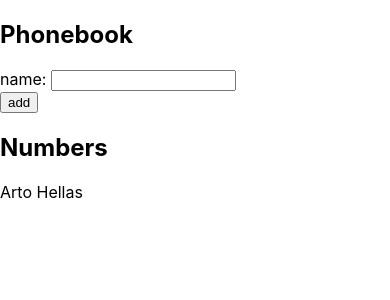
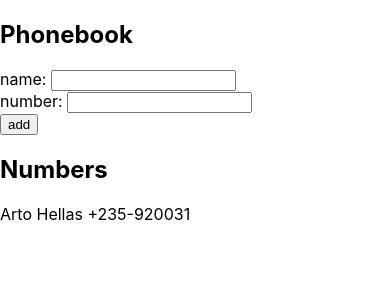
Before and after one commit to Mknea/fullstackopen, a React (Create React App) app in the folder osa2/puhelinluettelo/: page / in a window 390 px wide. Shown: the top 300 px of the page. Built offline with nearby package versions, Linux system fonts and the light colour scheme.

Commit message:
2.8: Include phone numbers in their own field

```diff
--- a/osa2/puhelinluettelo/src/App.js
+++ b/osa2/puhelinluettelo/src/App.js
@@ -1,42 +1,57 @@
 import React, { useState } from 'react'
 
-const Content = ( {text} ) => (
+const Person = ( {name, number} ) => (
   <div>
-    {text}
+    {name} {number}
   </div>
 )
 
 const App = () => {
   const [ persons, setPersons] = useState(
-    [{ name: 'Arto Hellas' }]
-    )
+    [
+      {
+      name: 'Arto Hellas',
+      number: '+235-920031'
+      }
+    ]
+  )
   const [ newName, setNewName ] = useState('')
+  const [ newNumber, setNewNumber] = useState('')
 
   const handleNameChange = (event) => {
     console.log(event.target.value)
     setNewName(event.target.value)
   }
+  const handleNumberChange = (event) => {
+    console.log(event.target.value)
+    setNewNumber(event.target.value)
+  }
 
-  const addName = (event) => {
+  const addPerson = (event) => {
     event.preventDefault()
     if (persons.some(person => person.name === newName)) {
       window.alert(`${newName} is already added to phonebook`)
     }
     else {
       const newPerson = {
-        name : newName
+        name : newName,
+        number : newNumber
       }
       setPersons(persons.concat(newPerson))
       setNewName('')
+      setNewNumber('')
     }
   }
 
   return (
     <div>
       <h2>Phonebook</h2>
-      <form onSubmit={addName}>
+      <form onSubmit={addPerson}>
         <div>
           name: <input value={newName} onChange={handleNameChange}/>
+        </div>
+        <div>
+          number: <input value={newNumber} onChange={handleNumberChange}/>
         </div>
         <div>
           <button type="submit">add</button>
@@ -44,10 +59,9 @@
       </form>
       <h2>Numbers</h2>
       {persons.map(person =>
-        <Content key={person.name} text={person.name} />)}
+        <Person key={person.name} name={person.name} number={person.number} />)}
     </div>
   )
-
 }
 
 export default App
```
